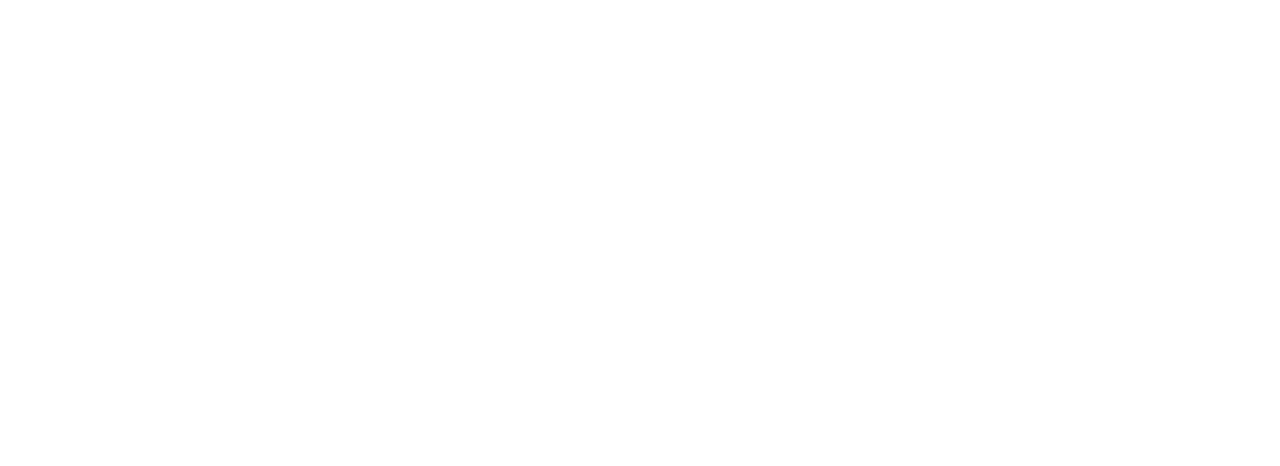
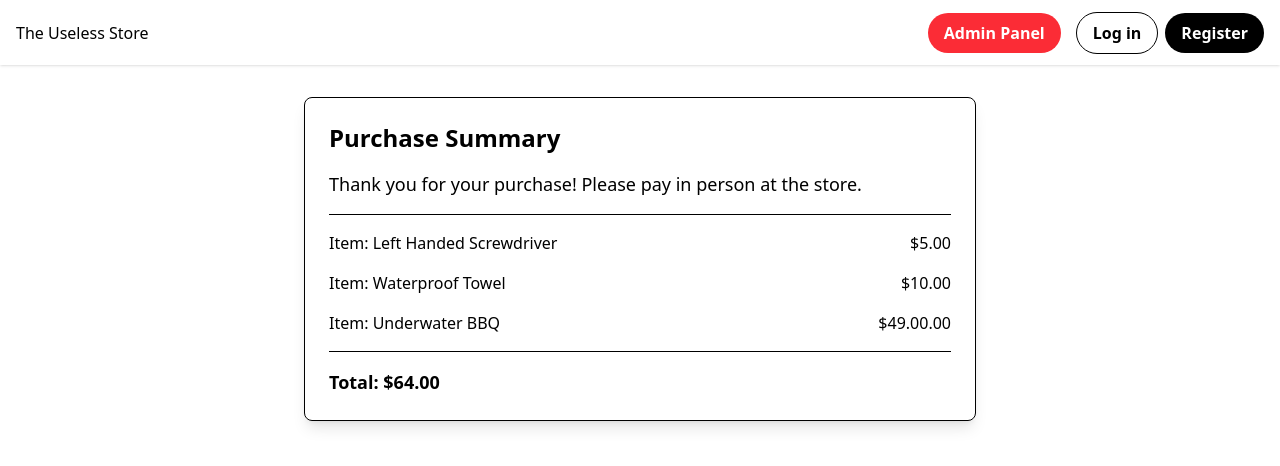
Before and after one commit to Trusun3528/Group5FrontEnd, a React (Vite) app: page /thankyou in a window 1280 px wide. Before the commit this address had no page. Shown: the top 466 px of the page. Built offline with nearby package versions, Linux system fonts and the light colour scheme.

Commit message:
ThankYouPage.tsx progress
Also small correction to AdminInventory

```diff
--- a/src/main.tsx
+++ b/src/main.tsx
@@ -4,6 +4,7 @@
 import HomePage from "./pages/HomePage";
 import ItemDetailsPage from "./pages/ItemDetailsPage";
 import CartPage from "./pages/CartPage";
+import ThankYouPage from "./pages/ThankYouPage";
 import LoginPage from "./pages/LoginPage";
 import RegisterPage from "./pages/RegisterPage";
 // Admin Pages
@@ -20,6 +21,7 @@
         <Route path="register" element={<RegisterPage />} />
         <Route path="details/:id" element={<ItemDetailsPage />} />
         <Route path="cart" element={<CartPage />} />
+        <Route path="thankyou" element={<ThankYouPage />} />
 
         <Route path="/admin" element={<AdminPanel />} />
         <Route path="admin/purchases" element={<AdminPurchasesPage />} />
--- a/src/pages/ThankYouPage.tsx
+++ b/src/pages/ThankYouPage.tsx
@@ -1,18 +1,41 @@
 import Header from "./components/Header";
+// Hardcoded for testing
 function ThankYouPage() {
-    return (
-        <div>
-            <Header />
+  return (
+    <div>
+      <Header />
 
-            <form className="flex flex-col h-screen justify-center items-center">
-                <div className="flex flex-col gap-2">
-                    <h1>Thank you for your purchase!<h1/>
-                  </div>
-                <a href="HomePage.tsx">Click to return Home</a>
-            </form>
+      <div className="max-w-2xl mx-auto mt-8 p-6 border rounded-lg shadow-lg bg-white">
+        <h1 className="text-2xl font-bold mb-4">Purchase Summary</h1>
+
+        <div className="border-b pb-4 mb-4">
+          <p className="text-lg">Thank you for your purchase! Please pay in person at the store.</p>
+        </div>
+
+        <div className="space-y-4">
+          <div className="flex justify-between">
+            <span>Item: Left Handed Screwdriver</span>
+            <span>$5.00</span>
+          </div>
+
+          <div className="flex justify-between">
+            <span>Item: Waterproof Towel</span>
+            <span>$10.00</span>
+          </div>
+
+          <div className="flex justify-between">
+            <span>Item: Underwater BBQ</span>
+            <span>$49.00.00</span>
+          </div>
 
         </div>
-    )
+
+        <div className="border-t pt-4 mt-4 text-lg font-bold">
+          Total: $64.00
+        </div>
+      </div>
+    </div>
+  );
 }
 
-//export default ThankYouPage;
+export default ThankYouPage;
--- a/src/pages/admin/AdminInventory.tsx
+++ b/src/pages/admin/AdminInventory.tsx
@@ -12,6 +12,7 @@
 
   const [newItem, setNewItem] = useState({ name: "", quantity: 0 });
 
+ // For testing, does not persist
   const handleChange = (e: React.ChangeEvent<HTMLInputElement>) => {
     setNewItem({ ...newItem, [e.target.name]: e.target.value });
   };
@@ -25,7 +26,6 @@
 
   return (
     <div>
-      <Header />
       <PageContainer
         isLoading={false}
         content={
```
